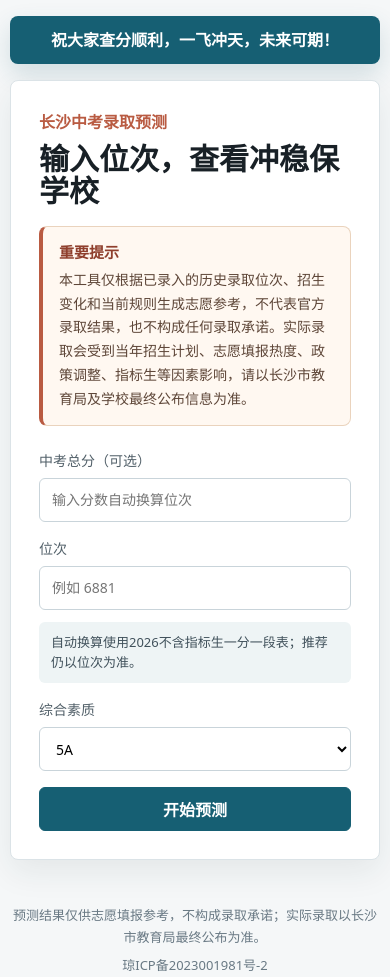
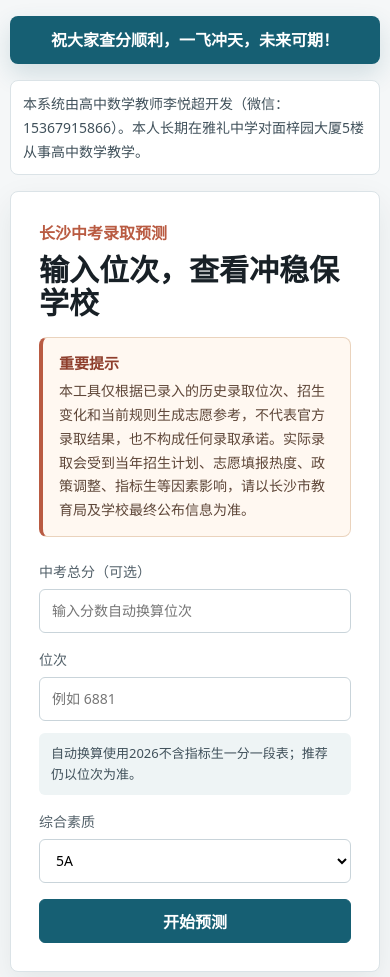
Before and after one commit to liyuechao2018/changsha-predict, a plain HTML site: page static/index.html in a window 390 px wide. Shown: the top 977 px of the page. Drawn offline with Linux system fonts and the light colour scheme; files that its build step writes are made by us from their sources; files whose address does not match are found by name.

Commit message:
Add author note to page

```diff
--- a/static/index.html
+++ b/static/index.html
@@ -9,6 +9,9 @@
   <body>
     <main class="page">
       <div class="blessing">祝大家查分顺利，一飞冲天，未来可期！</div>
+      <div class="author-note">
+        本系统由高中数学教师李悦超开发（微信：15367915866）。本人长期在雅礼中学对面梓园大厦5楼从事高中数学教学。
+      </div>
 
       <section class="predictor">
         <div class="intro">
--- a/static/styles.css
+++ b/static/styles.css
@@ -30,6 +30,18 @@ body {
   line-height: 1.5;
   text-align: center;
   box-shadow: 0 10px 24px rgba(22, 95, 115, 0.16);
+}
+
+.author-note {
+  margin-bottom: 16px;
+  padding: 12px 16px;
+  border: 1px solid #dbe3e7;
+  border-radius: 8px;
+  background: #ffffff;
+  color: #40515b;
+  font-size: 15px;
+  line-height: 1.7;
+  text-align: center;
 }
 
 .predictor {
@@ -327,4 +339,10 @@ dd {
     padding: 12px 14px;
     font-size: 16px;
   }
+
+  .author-note {
+    padding: 11px 12px;
+    font-size: 14px;
+    text-align: left;
+  }
 }
```
